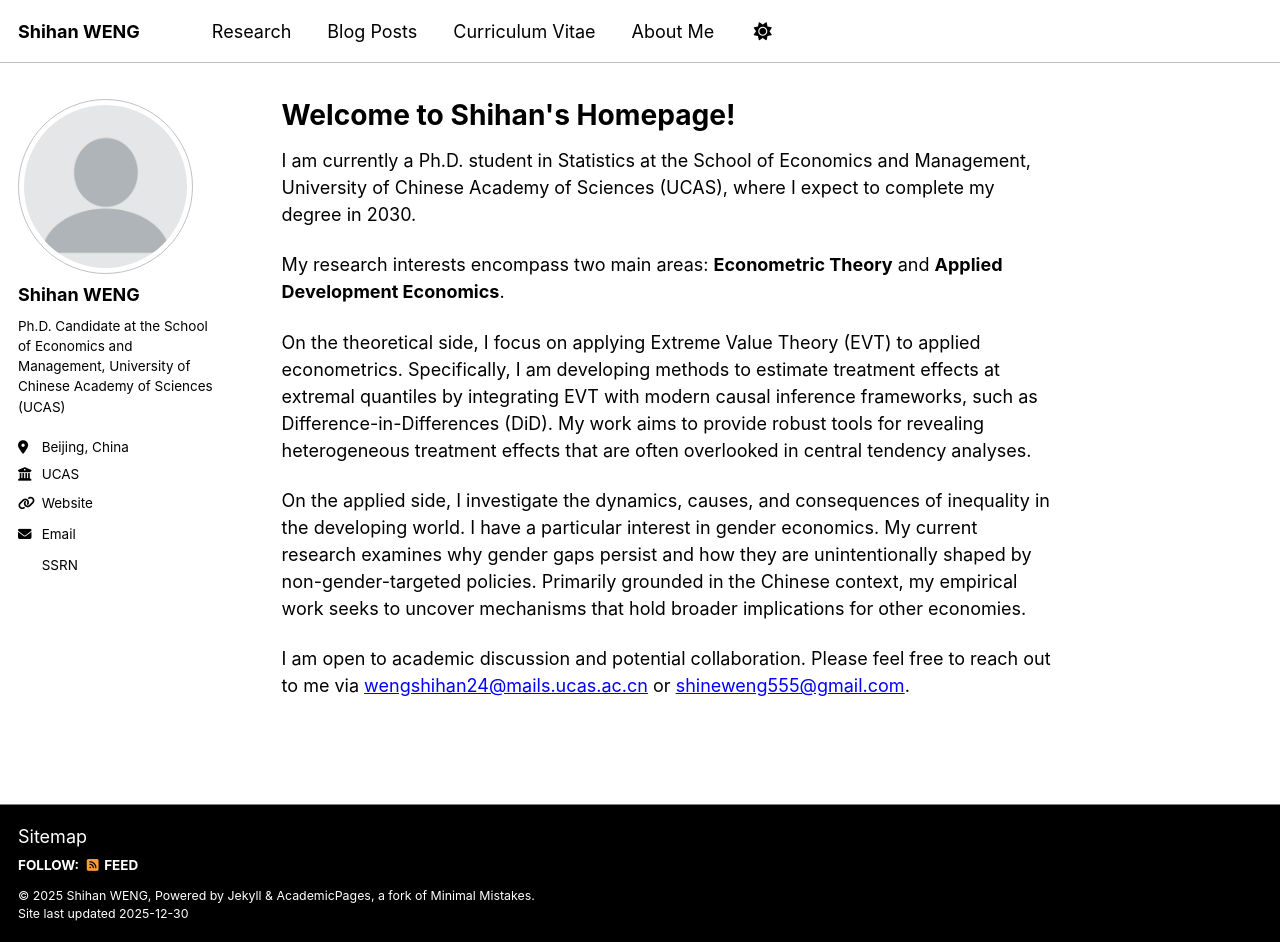
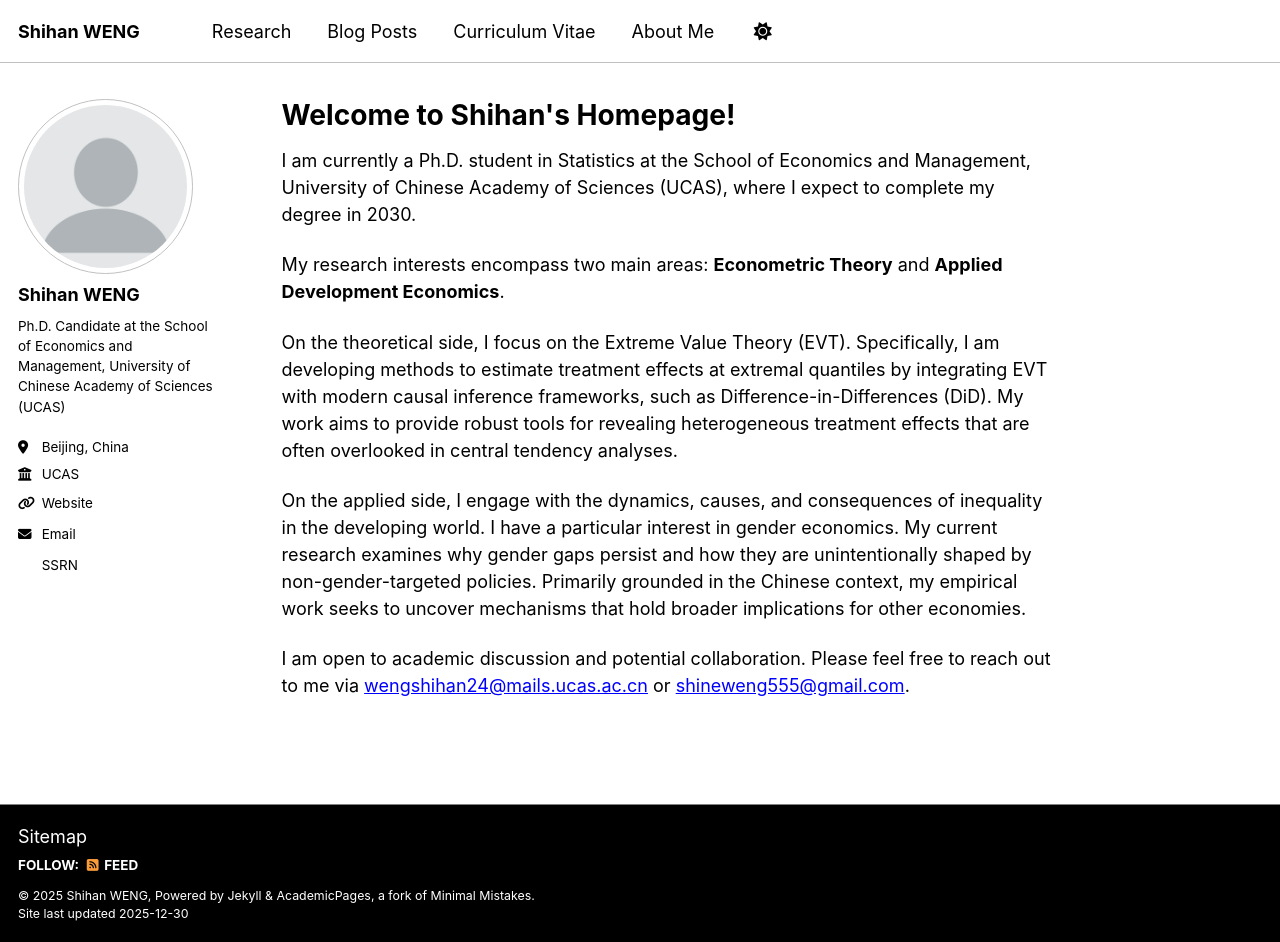
Before and after one commit to ShihanWENG/ShihanWENG.github.io, a Jekyll site: the page built from _pages/about.md, in a window 1280 px wide and 942 px high. Built offline with Jekyll 4.4.1, drawn with Linux system fonts in a browser that asks for light colours; some web fonts are replaced; a script bundle is joined from its source files by our own code; library files that are not in the unit come from our copies.

Commit message:
Update about.md

```diff
--- a/_pages/about.md
+++ b/_pages/about.md
@@ -11,8 +11,8 @@ I am currently a Ph.D. student in Statistics at the School of Economics and Mana
 
 My research interests encompass two main areas: <b>Econometric Theory</b> and <b>Applied Development Economics</b>.
 
-On the theoretical side, I focus on applying Extreme Value Theory (EVT) to applied econometrics. Specifically, I am developing methods to estimate treatment effects at extremal quantiles by integrating EVT with modern causal inference frameworks, such as Difference-in-Differences (DiD). My work aims to provide robust tools for revealing heterogeneous treatment effects that are often overlooked in central tendency analyses.
+On the theoretical side, I focus on the Extreme Value Theory (EVT). Specifically, I am developing methods to estimate treatment effects at extremal quantiles by integrating EVT with modern causal inference frameworks, such as Difference-in-Differences (DiD). My work aims to provide robust tools for revealing heterogeneous treatment effects that are often overlooked in central tendency analyses.
 
-On the applied side, I investigate the dynamics, causes, and consequences of inequality in the developing world. I have a particular interest in gender economics. My current research examines why gender gaps persist and how they are unintentionally shaped by non-gender-targeted policies. Primarily grounded in the Chinese context, my empirical work seeks to uncover mechanisms that hold broader implications for other economies.
+On the applied side, I engage with the dynamics, causes, and consequences of inequality in the developing world. I have a particular interest in gender economics. My current research examines why gender gaps persist and how they are unintentionally shaped by non-gender-targeted policies. Primarily grounded in the Chinese context, my empirical work seeks to uncover mechanisms that hold broader implications for other economies.
 
 I am open to academic discussion and potential collaboration. Please feel free to reach out to me via [wengshihan24@mails.ucas.ac.cn](mailto:wengshihan24@mails.ucas.ac.cn) or [shineweng555@gmail.com](mailto:shineweng555@gmail.com).
```
